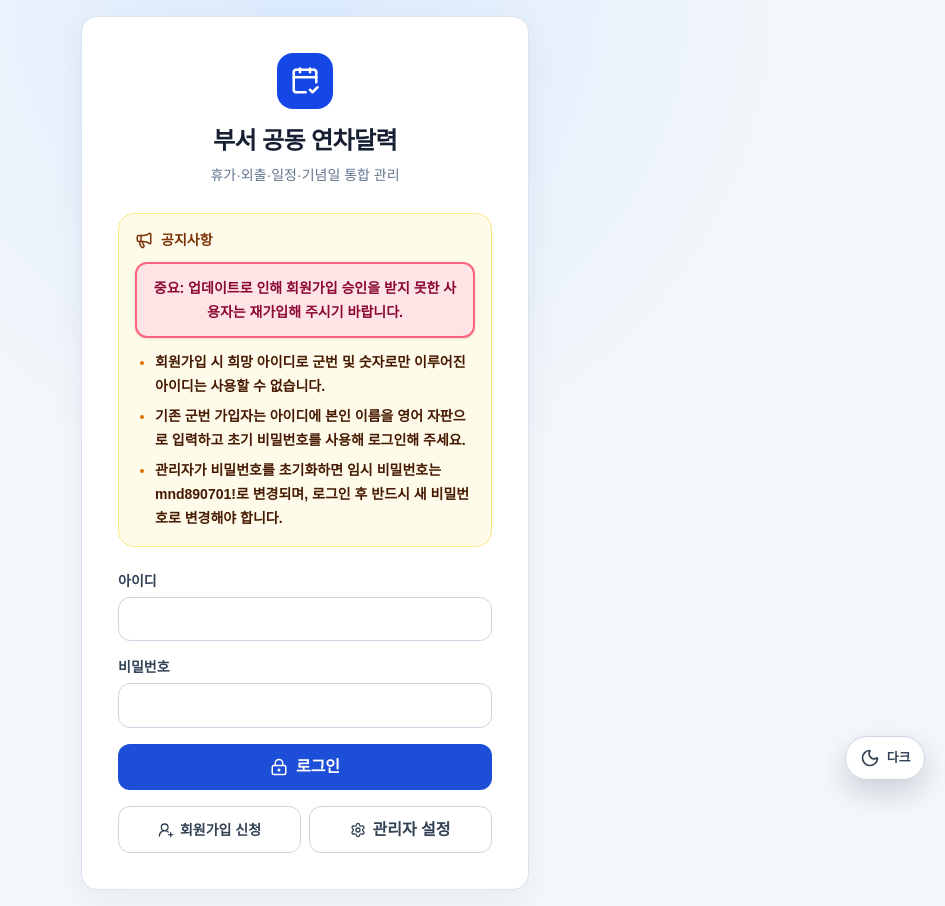
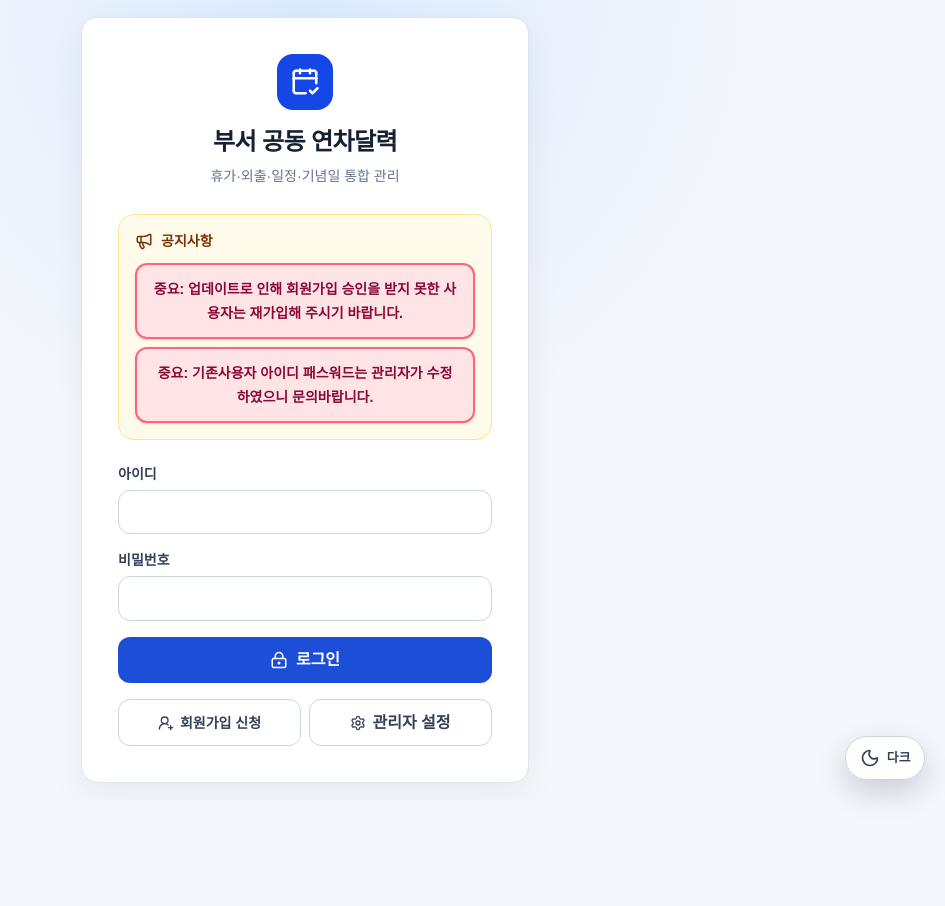
Before and after one commit to narahanj-dev/mnd, a Next.js app: page /login in a window 1280 px wide. Shown: the whole page, without its empty margins (335-1280 px from the left). After the commit the page ends 800 px from the top, so only its background shows below. Built offline with nearby package versions, Linux system fonts and the light colour scheme; no server answers.

Commit message:
공지사항 문구 수정

```diff
--- a/app/login/page.tsx
+++ b/app/login/page.tsx
@@ -36,14 +36,14 @@ export default async function LoginPage({
             <Megaphone size={18} aria-hidden="true" />
             <h2 className="text-sm font-black">공지사항</h2>
           </div>
-          <div className="mt-3 rounded-xl border-2 border-rose-400 bg-rose-100 px-4 py-3 text-center text-sm font-black leading-6 text-rose-900 shadow-sm">
-            중요: 업데이트로 인해 회원가입 승인을 받지 못한 사용자는 재가입해 주시기 바랍니다.
+          <div className="mt-3 space-y-2">
+            <div className="rounded-xl border-2 border-rose-400 bg-rose-100 px-4 py-3 text-center text-sm font-black leading-6 text-rose-900 shadow-sm">
+              중요: 업데이트로 인해 회원가입 승인을 받지 못한 사용자는 재가입해 주시기 바랍니다.
+            </div>
+            <div className="rounded-xl border-2 border-rose-400 bg-rose-100 px-4 py-3 text-center text-sm font-black leading-6 text-rose-900 shadow-sm">
+              중요: 기존사용자 아이디 패스워드는 관리자가 수정하였으니 문의바랍니다.
+            </div>
           </div>
-          <ul className="mt-3 space-y-1.5 pl-5 text-sm font-semibold leading-6 text-amber-950 marker:text-amber-600">
-            <li className="list-disc">회원가입 시 희망 아이디로 군번 및 숫자로만 이루어진 아이디는 사용할 수 없습니다.</li>
-            <li className="list-disc">기존 군번 가입자는 아이디에 본인 이름을 영어 자판으로 입력하고 초기 비밀번호를 사용해 로그인해 주세요.</li>
-            <li className="list-disc">관리자가 비밀번호를 초기화하면 임시 비밀번호는 mnd890701!로 변경되며, 로그인 후 반드시 새 비밀번호로 변경해야 합니다.</li>
-          </ul>
         </aside>
 
         <LoginForm />
```
